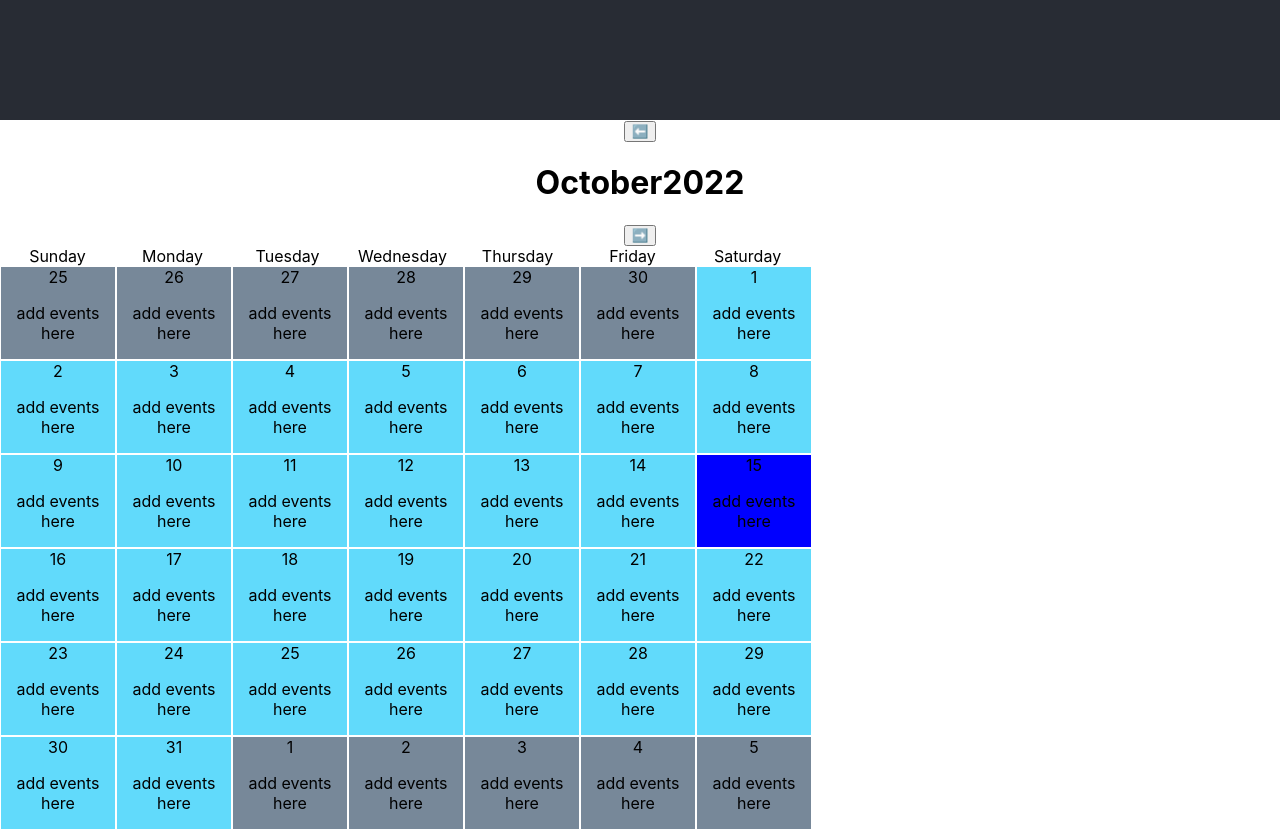
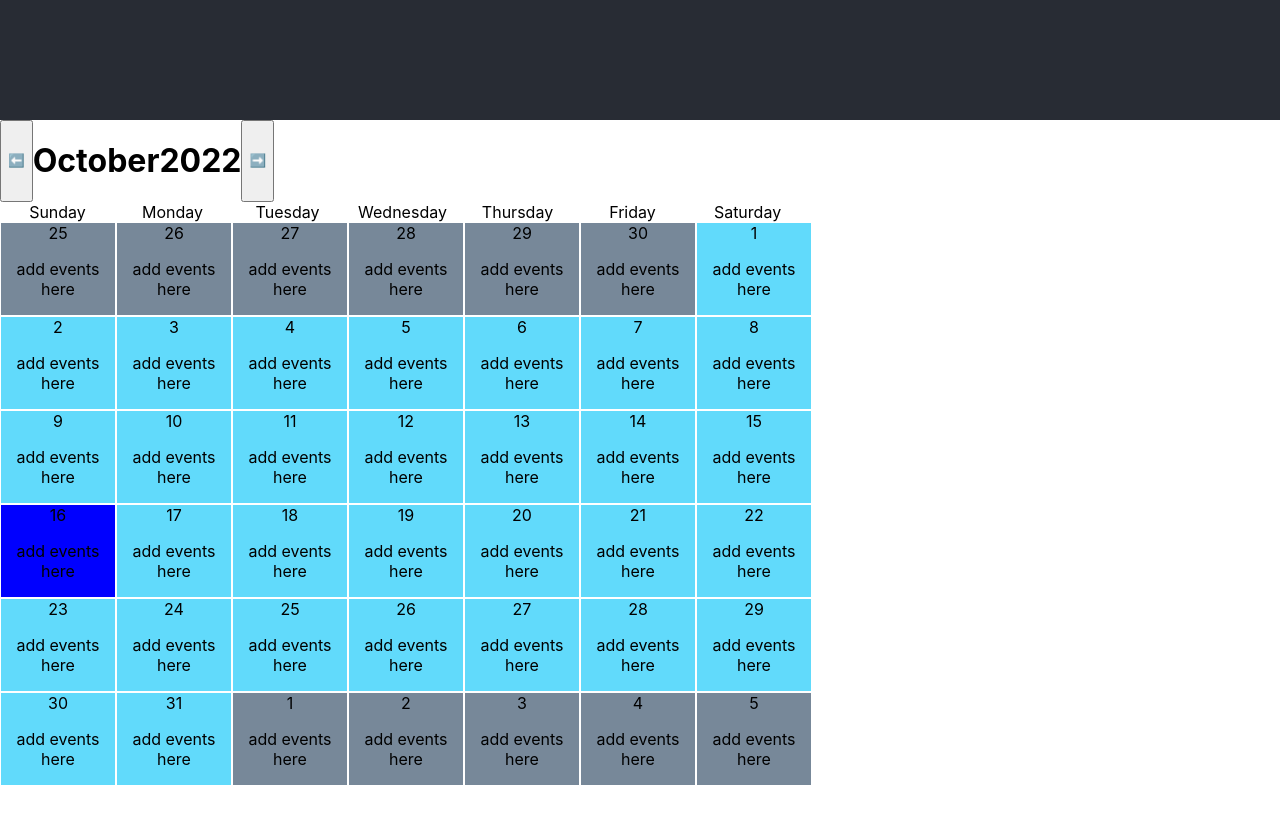
Before and after one commit to joeypettit/solo-spike-calendar, a React (Create React App) app: page / in a window 1280 px wide. Shown: the part 680-1510 px from the top of the page. After the commit the page ends 1466 px from the top, so only its background shows below. Built offline with nearby package versions, Linux system fonts and the light colour scheme.

Commit message:
fixed current date highlighting

```diff
--- a/src/App.css
+++ b/src/App.css
@@ -66,3 +66,9 @@
   flex-wrap: wrap;
   width:817px;
 }
+
+.cal-nav-bar{
+  display: flex;
+  flex-direction: row;
+  margin: 0 auto;
+}
--- a/src/App.jsx
+++ b/src/App.jsx
@@ -7,11 +7,13 @@ function App() {
   //~~~~~~~~~~~~~~~ STATE AND VARIABLES~~~~~~~~~~~~~~~~~~~~
   // get today's date
   const todaysDate = new Date();
+  console.log('todays date is', todaysDate);
+  console.log('todays date getDate', todaysDate.getDate());
 
   // display date is used to change months, it is set to a date in the middle of the month
   // so that when it is used to increment the month, it is on a day that every month has (not the 31st for example)
   // displayDate and setDisplayDate is passed to CalNav as a prop
-  const [displayDate, setDisplayDate] = useState(new Date(todaysDate.setDate(15)));
+  const [displayDate, setDisplayDate] = useState(new Date());
 
   // array of all date objects in current month view => {date: ... , events: ... }
   const [allDates, setAllDates] = useState([]);
@@ -74,7 +76,7 @@ function App() {
                 key={index}
                 className={`cell-${date.date.getMonth()=== displayDate.getMonth()
                             ?`thismonth`:`othermonth`}${
-                              date.date.getDate() == todaysDate.getDate() && date.date.getMonth() === todaysDate.getMonth() && date.date.getFullYear() === todaysDate.getFullYear()?
+                              date.date.getDate() === todaysDate.getDate() && date.date.getMonth() === todaysDate.getMonth() && date.date.getFullYear() === todaysDate.getFullYear()?
                               " currentday" : ""}`}
                 >
                 <div className="date">
```
